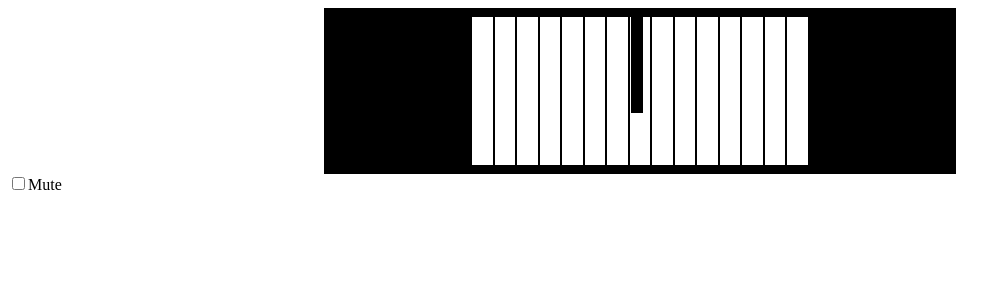
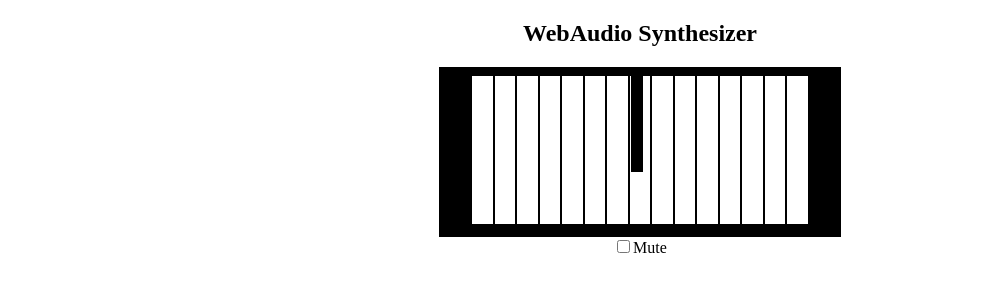
Before and after one commit to leaysgur/wa-synth-sample, a website with bundled scripts: page index.html in a window 1280 px wide. Shown: the whole page, without its empty margins (0-1007 px from the left). Built offline with nearby package versions, Linux system fonts and the light colour scheme.

Commit message:
CSS設計を整理

```diff
--- a/index.html
+++ b/index.html
@@ -6,36 +6,41 @@
     <link rel="stylesheet" href="static/style/app.css">
 </head>
 <body>
-    <div id="js-keyboard" class="Keyboard">
-        <div class="js-key Keyboard-key" data-noteNo="72"></div>
-        <div class="js-key Keyboard-key m-key-black" data-noteNo="73"></div>
-        <div class="js-key Keyboard-key" data-noteNo="74"></div>
-        <div class="js-key Keyboard-key m-key-black" data-noteNo="75"></div>
-        <div class="js-key Keyboard-key" data-noteNo="76"></div>
-        <div class="js-key Keyboard-key" data-noteNo="77"></div>
-        <div class="js-key Keyboard-key m-key-black" data-noteNo="78"></div>
-        <div class="js-key Keyboard-key" data-noteNo="79"></div>
-        <div class="js-key Keyboard-key m-key-black" data-noteNo="80"></div>
-        <div class="js-key Keyboard-key" data-noteNo="81"></div>
-        <div class="js-key Keyboard-key m-key-black" data-noteNo="82"></div>
-        <div class="js-key Keyboard-key" data-noteNo="83"></div>
-        <div class="js-key Keyboard-key" data-noteNo="84"></div>
-        <div class="js-key Keyboard-key m-key-black" data-noteNo="85"></div>
-        <div class="js-key Keyboard-key" data-noteNo="86"></div>
-        <div class="js-key Keyboard-key m-key-black" data-noteNo="87"></div>
-        <div class="js-key Keyboard-key" data-noteNo="88"></div>
-        <div class="js-key Keyboard-key" data-noteNo="89"></div>
-        <div class="js-key Keyboard-key m-key-black" data-noteNo="90"></div>
-        <div class="js-key Keyboard-key" data-noteNo="91"></div>
-        <div class="js-key Keyboard-key m-key-black" data-noteNo="92"></div>
-        <div class="js-key Keyboard-key" data-noteNo="93"></div>
-        <div class="js-key Keyboard-key m-key-black" data-noteNo="94"></div>
-        <div class="js-key Keyboard-key" data-noteNo="95"></div>
-        <div class="js-key Keyboard-key" data-noteNo="96"></div>
-    </div>
-    <div id="js-ctrlboard">
-        <label><input type="checkbox" name="mute"  id="js-mute-ctrl">Mute</label>
-    </div>
+    <section class="l-app">
+        <h1>WebAudio Synthesizer</h1>
+        <div class="l-keyboard">
+            <div id="js-keyboard" class="body">
+                <div class="js-key key" data-noteNo="72"></div>
+                <div class="js-key key m-key-black" data-noteNo="73"></div>
+                <div class="js-key key" data-noteNo="74"></div>
+                <div class="js-key key m-key-black" data-noteNo="75"></div>
+                <div class="js-key key" data-noteNo="76"></div>
+                <div class="js-key key" data-noteNo="77"></div>
+                <div class="js-key key m-key-black" data-noteNo="78"></div>
+                <div class="js-key key" data-noteNo="79"></div>
+                <div class="js-key key m-key-black" data-noteNo="80"></div>
+                <div class="js-key key" data-noteNo="81"></div>
+                <div class="js-key key m-key-black" data-noteNo="82"></div>
+                <div class="js-key key" data-noteNo="83"></div>
+                <div class="js-key key" data-noteNo="84"></div>
+                <div class="js-key key m-key-black" data-noteNo="85"></div>
+                <div class="js-key key" data-noteNo="86"></div>
+                <div class="js-key key m-key-black" data-noteNo="87"></div>
+                <div class="js-key key" data-noteNo="88"></div>
+                <div class="js-key key" data-noteNo="89"></div>
+                <div class="js-key key m-key-black" data-noteNo="90"></div>
+                <div class="js-key key" data-noteNo="91"></div>
+                <div class="js-key key m-key-black" data-noteNo="92"></div>
+                <div class="js-key key" data-noteNo="93"></div>
+                <div class="js-key key m-key-black" data-noteNo="94"></div>
+                <div class="js-key key" data-noteNo="95"></div>
+                <div class="js-key key" data-noteNo="96"></div>
+            </div>
+        </div>
+        <div id="js-ctrlboard" class="l-ctrlboard">
+            <label><input type="checkbox" name="mute"  id="js-mute-ctrl">Mute</label>
+        </div>
+    </section>
+    <script src="static/script/app.js"></script>
 </body>
-<script src="static/script/app.js"></script>
 </html>
--- a/static/style/app.css
+++ b/static/style/app.css
@@ -1,28 +1,33 @@
 * {
     box-sizing: border-box;
 }
-.Keyboard {
-    display: flex;
+.l-app {
+    text-align: center;
+}
+.l-keyboard {
+    display: inline-block;
+    padding: 8px 32px;
+    background-color: #000;
+}
+.l-keyboard .body {
+    display: inline-flex;
     justify-content: center;
-    padding: 8px;
-    width: 50%;
-    margin: 0 auto;
-    background-color: #000;
     -webkit-user-select: none;
 }
-.Keyboard-key {
+.l-keyboard .key {
     height: 150px;
     width: 22.5px;
     border: 1px solid #000;
     background-color: #fff;
-    color: #000;
 }
-.Keyboard-key.m-key-black {
+.l-keyboard .key.m-key-black {
     position: absolute;
     margin-left: -6px;
     z-index: 1;
     width: 12px;
     height: 97px;
     background-color: #000;
-    color: #fff;
 }
+
+.l-ctrlboard {
+}
```
